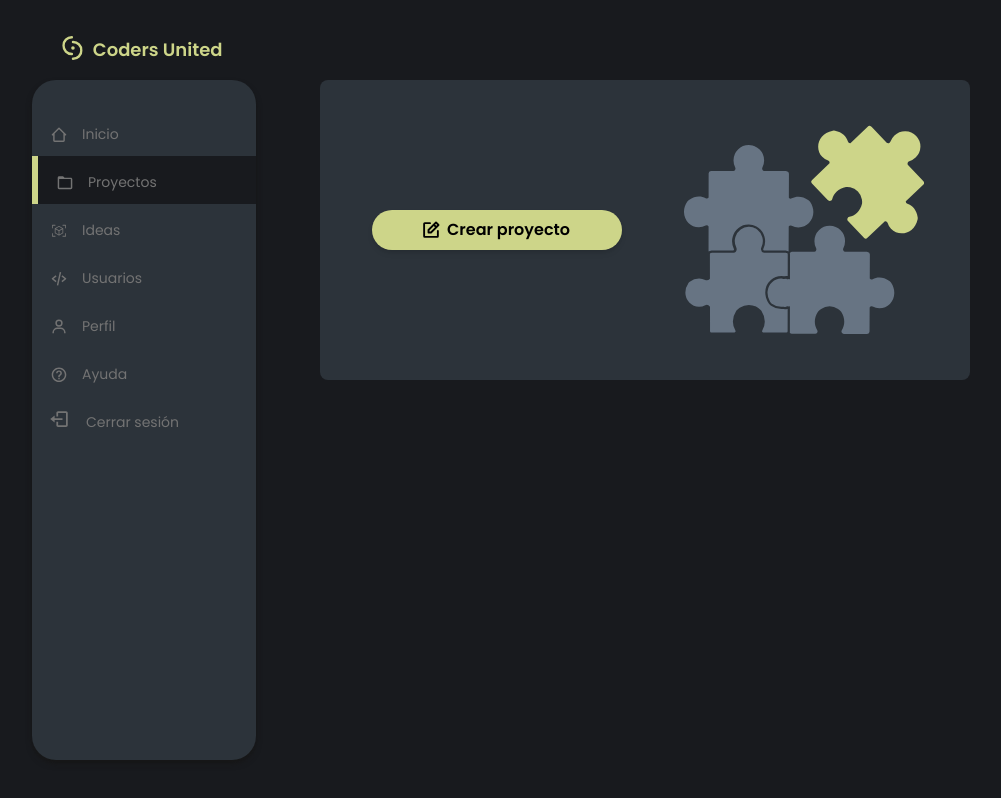
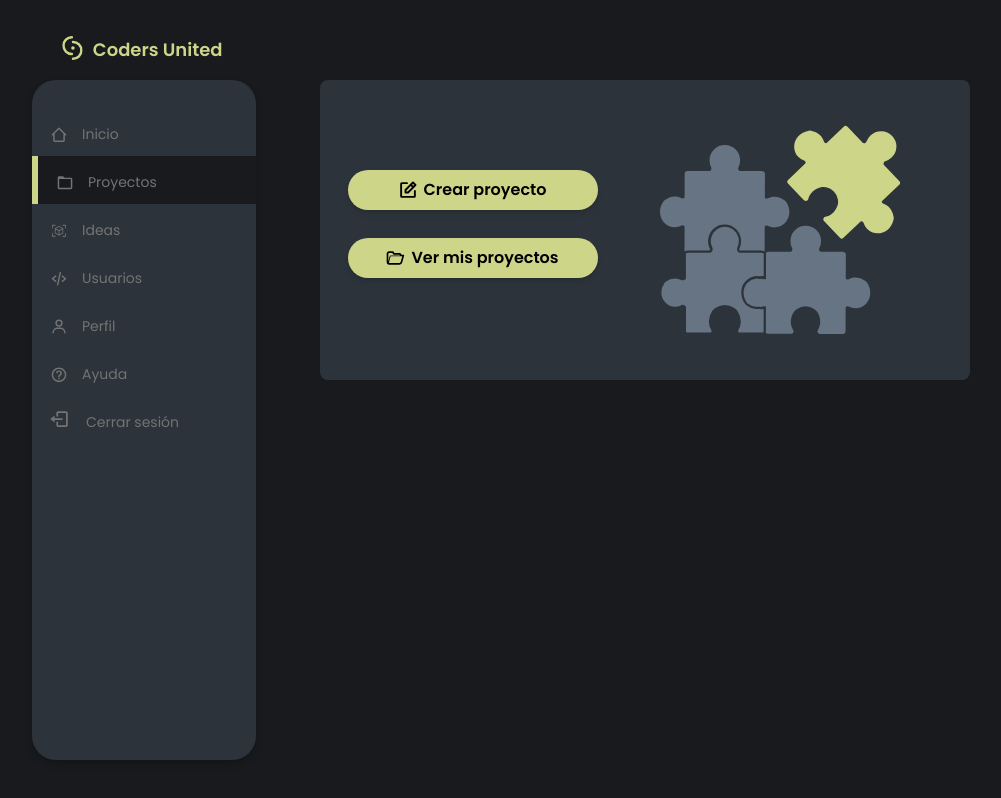
Before and after one commit to rodrigo745/coders-united, a Next.js app: page /pages/1/proyectos in a window 1280 px wide. Shown: the whole page, without its empty margins (8-1009 px from the left). Built offline with nearby package versions, Linux system fonts and the light colour scheme.

Commit message:
ver mis proyectos

```diff
--- a/src/app/pages/(dashboard)/[name]/desarrolladores/loading.jsx
+++ /dev/null
@@ -1,7 +0,0 @@
-export default function Loading(){
-    return(
-        <div className="2xl:w-[75vw] xl:w-[70vw] lg:w-[66vw] md:w-[57vw] h-[80vh] flex justify-center  items-center">
-           <div className="loader"></div>
-        </div>
-    )
-}
--- a/src/app/pages/(dashboard)/[name]/desarrolladores/page.jsx
+++ /dev/null
@@ -1,7 +0,0 @@
-export default function Desarrolladores(){
-    return(
-        <div>
-            Desarrolladores
-        </div>
-    )
-}
--- a/src/app/pages/(dashboard)/[name]/proyectos/page.jsx
+++ b/src/app/pages/(dashboard)/[name]/proyectos/page.jsx
@@ -1,12 +1,22 @@
 import Image from "next/image"
 import ModalCrearProyecto from "../../../../../components/modalCrearProyecto/modalCrearProyecto";
+import { TiFolderOpen } from "react-icons/ti";
+import Link from "next/link";
 
 export default function Proyectos(){
 
     return(
-        <div className="flex flex-col items-center">
-            <div className="flex flex-col-reverse lg:flex lg:flex-row  cuadro w-[350px] lg:w-[500px] xl:w-[650px] h-[300px] rounded-lg p-2 py-4 lg:py-2"> { /* Boton crear */ }
-                <ModalCrearProyecto/>
+        <div className="flex lg:flex lg:flex-col items-center w-full justify-center">
+            <div className="flex flex-col-reverse lg:flex lg:flex-row cuadro w-[350px] lg:w-[500px] xl:w-[650px] h-[300px] rounded-lg p-2 py-3 lg:py-2"> { /* Boton crear */ }
+                <div className="lg:w-fit flex flex-col justify-center space-y-1 lg:space-y-7 items-center pb-3">
+                    <ModalCrearProyecto/>
+                    <Link href="./proyectos/ver_mis_proyectos" className="flex justify-center amarilloBack shadow-md w-[250px]  h-fit font-bold text-black text-center p-2 rounded-full mt-5 mb-4 lg:mb-0 lg:mt-0 lg:ml-5 cursor-pointer">
+                        <TiFolderOpen className="mt-1 scale-125 z-10"/>
+                        <span className="ml-2">
+                            Ver mis proyectos
+                        </span>
+                    </Link>
+                </div>
                 <div className="flex justify-center w-full"> { /* imagen */ }
                     <Image src="/logo_proyectos.svg" width={240} height={240} alt="Logo de proyectos" className="scale-75 lg:scale-100" />
                 </div>
--- /dev/null
+++ b/src/app/pages/(dashboard)/[name]/proyectos/proyecto_creado/[id]/page.jsx
@@ -0,0 +1,7 @@
+export default function IdProyecto(){
+    return(
+        <div>
+            Proyecto individual
+        </div>
+    )
+}
--- /dev/null
+++ b/src/app/pages/(dashboard)/[name]/proyectos/ver_mis_proyectos/page.jsx
@@ -0,0 +1,7 @@
+export default function VerMisProyectos(){
+    return(
+        <div>
+            Ver mis proyectos
+        </div>
+    )
+}
--- a/src/components/modalCrearProyecto/modalCrearProyecto.jsx
+++ b/src/components/modalCrearProyecto/modalCrearProyecto.jsx
@@ -2,6 +2,7 @@
 import { useState } from "react";
 import { PiNotePencilBold } from "react-icons/pi";
 import BuscadorModalProyecto from "../../components/buscador/buscadorModalProyecto";
+import Link from "next/link";
 
 export default function ModalCrearProyecto(){
 
@@ -12,7 +13,7 @@ export default function ModalCrearProyecto(){
     }
 
     return(
-        <div  className="h-full w-full justify-center  flex content-center items-center ">
+        <div  className=" w-full justify-center  flex content-center items-center ">
             <p onClick={mostrarModal} className="flex justify-center amarilloBack shadow-md w-[250px]  h-fit font-bold text-black text-center p-2 rounded-full mt-5 mb-4 lg:mb-0 lg:mt-0 lg:ml-5 cursor-pointer">
                 <PiNotePencilBold className="mt-1 scale-125 z-10"/>
                 <span className="ml-2">
@@ -37,8 +38,8 @@ export default function ModalCrearProyecto(){
 
 
                                     <BuscadorModalProyecto/>
-
-                                    <label className="w-full amarilloBack text-black font-bold text-center p-2 rounded-full mt-5 text-lg">Crear</label>
+                                    {/* Cambiar por una funcion que guarde el proyecto y redirija */}
+                                    <Link href="./proyectos/proyecto_creado/as" className="w-full amarilloBack text-black font-bold text-center p-2 rounded-full mt-5 text-lg">Crear</Link>
 
                                 </div>
                             </div>
```
